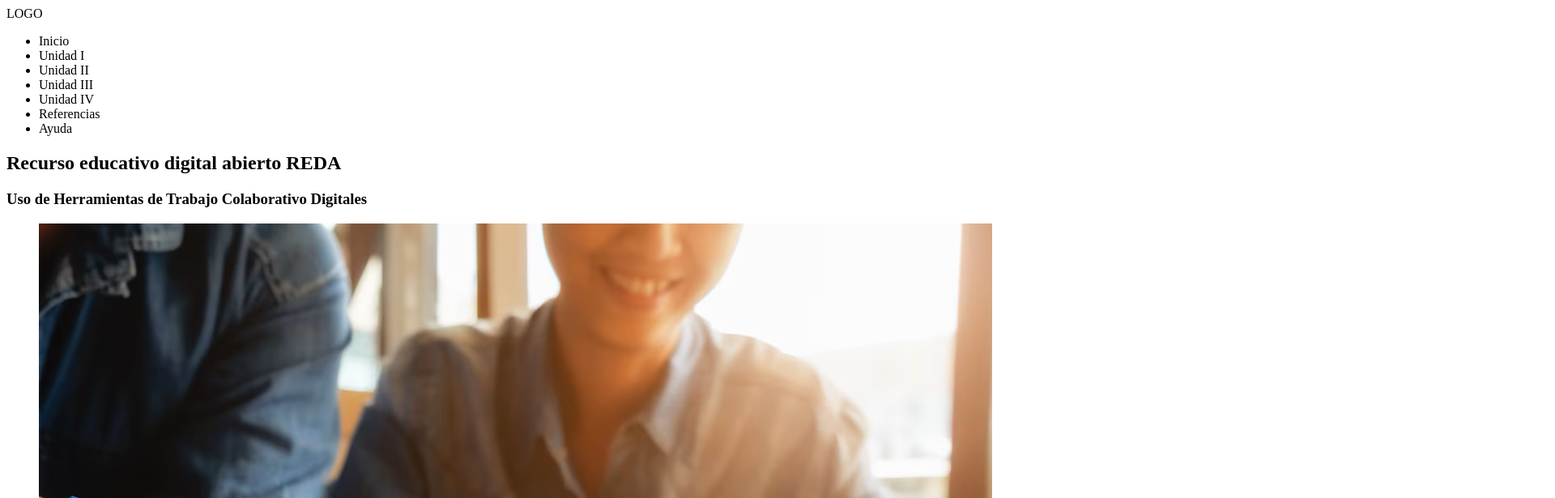
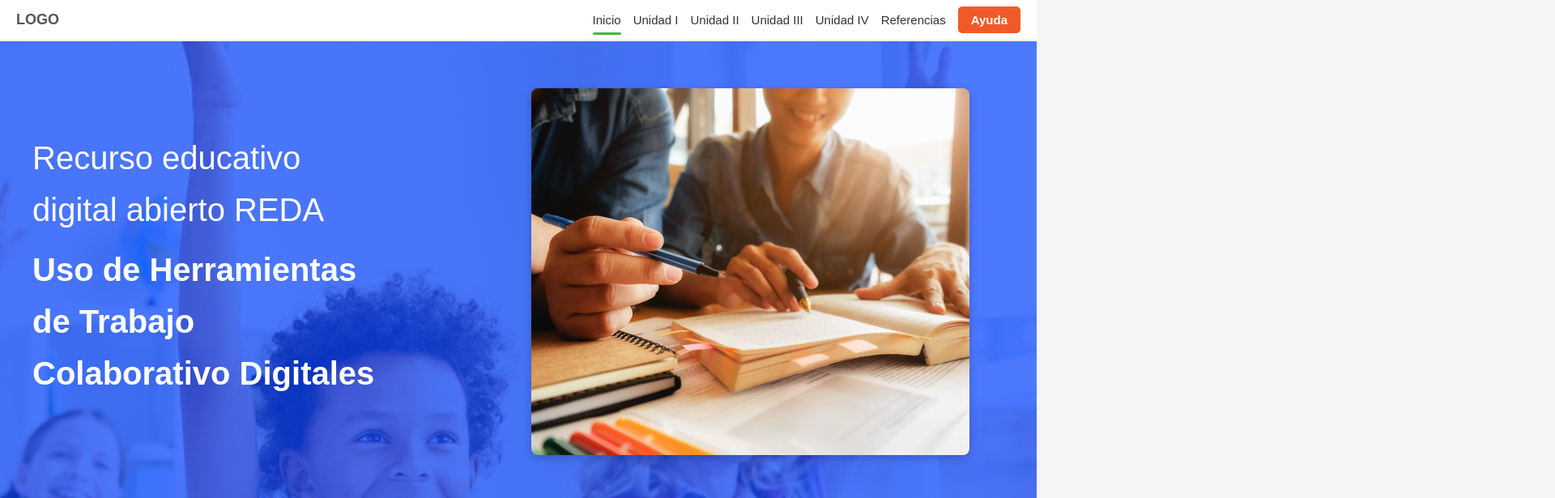
Before and after one commit to FroostBite-14/proyecto-material-educativo, a plain HTML site: page index.html in a window 1280 px wide. Shown: the top 615 px of the page at 81% size, 1920 px wide, since content can reach past the window. Drawn offline with Linux system fonts and the light colour scheme; files whose address does not match are found by name.

Commit message:
Ajustes de css

```diff
--- a/css/styles.css
+++ b/css/styles.css
@@ -1,5 +1,6 @@
 /* ----------------- ESTILOS GENERALES ----------------- */
 * {
+  list-style: none;
   margin: 0;
   padding: 0;
   box-sizing: border-box;
@@ -23,14 +24,13 @@ header {
   display: flex;
   justify-content: space-between;
   align-items: center;
-  padding: 12px 40px;
+  padding: 10px 20px;
   border-bottom: 2px solid #eee;
   position: fixed;
   top: 0;
   left: 0;
-  width: 100%;
+  right: 0;
   z-index: 1000;
-  transition: top 0.3s ease;
 }
 
 .logo {
@@ -45,14 +45,36 @@ nav {
   gap: 30px;
 }
 
-nav a {
+nav ul {
+  list-style: none;
+  margin: 0;
+  padding: 0;
+
+  display: flex;          /* hace que los <li> estén en fila */
+  gap: 15px;              /* espacio entre botones */
+  align-items: center;    /* centrados verticalmente */
+}
+
+nav ul li {
+  margin: 0;
+  padding: 0;
+}
+
+nav ul li a {
   font-size: 15px;
   font-weight: 500;
   padding: 6px 0;
   position: relative;
 }
 
-nav a.active::after {
+nav ul li a:hover {
+  background: #47b83e;
+  color: #fff;
+  opacity: 0.7;
+  border-radius: 4px;
+}
+
+nav ul li a.active::after {
   content: "";
   position: absolute;
   bottom: -4px;
--- a/index.html
+++ b/index.html
@@ -5,6 +5,7 @@
     <meta charset="UTF-8">
     <meta name="viewport" content="width=device-width, initial-scale=1.0">
     <title>REDA - Herramientas de Trabajo Colaborativo Digitales</title>
+    <link rel="stylesheet" href="css/styles.css">
 </head>
 
 <body>
@@ -14,13 +15,27 @@
         <div class="logo">LOGO</div>
         <nav>
             <ul>
-                <li><a href="index.html" class="active"></a>Inicio</li>
-                <li><a href="pages/unidad1.html"></a>Unidad I</li>
-                <li><a href="pages/unidad2.html"></a>Unidad II</li>
-                <li><a href="pages/unidad3.html"></a>Unidad III</li>
-                <li><a href="pages/unidad3.html"></a>Unidad IV</li>
-                <li><a href="#"></a>Referencias</li>
-                <li href="#" class="btn-ayuda">Ayuda</li>
+                <li>
+                    <a href="index.html" class="active">Inicio</a>
+                </li>
+                <li>
+                    <a href="pages/unidad1.html">Unidad I</a>
+                </li>
+                <li>
+                    <a href="pages/unidad2.html">Unidad II</a>
+                </li>
+                <li>
+                    <a href="pages/unidad3.html">Unidad III</a>
+                </li>
+                <li>
+                    <a href="pages/unidad3.html">Unidad IV</a>
+                </li>
+                <li>
+                    <a href="#">Referencias</a>
+                </li>
+                <li>
+                    <a href="#" class="btn-ayuda">Ayuda</a>
+                </li>
             </ul>
         </nav>
     </header>
```
